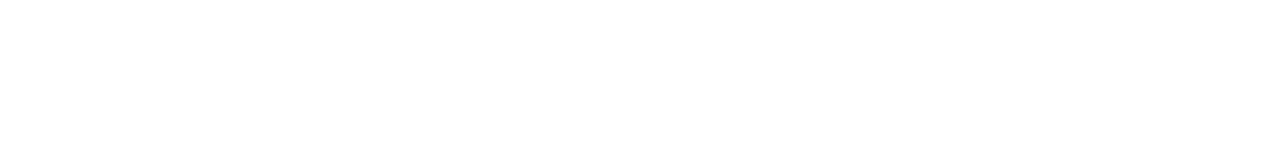
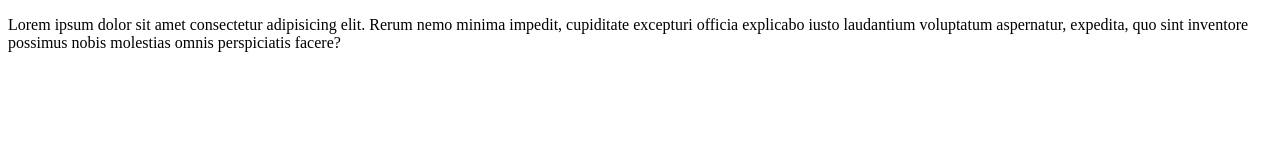
Before and after one commit to gauravspam/CRMS, a plain HTML site: page index.html in a window 1280 px wide. Drawn offline with Linux system fonts and the light colour scheme.

Commit message:
Changed index

```diff
--- a/index.html
+++ b/index.html
@@ -6,6 +6,6 @@
     <title>New Name</title>
 </head>
 <body>
-
+    <p>Lorem ipsum dolor sit amet consectetur adipisicing elit. Rerum nemo minima impedit, cupiditate excepturi officia explicabo iusto laudantium voluptatum aspernatur, expedita, quo sint inventore possimus nobis molestias omnis perspiciatis facere?</p>
 </body>
 </html>
```
